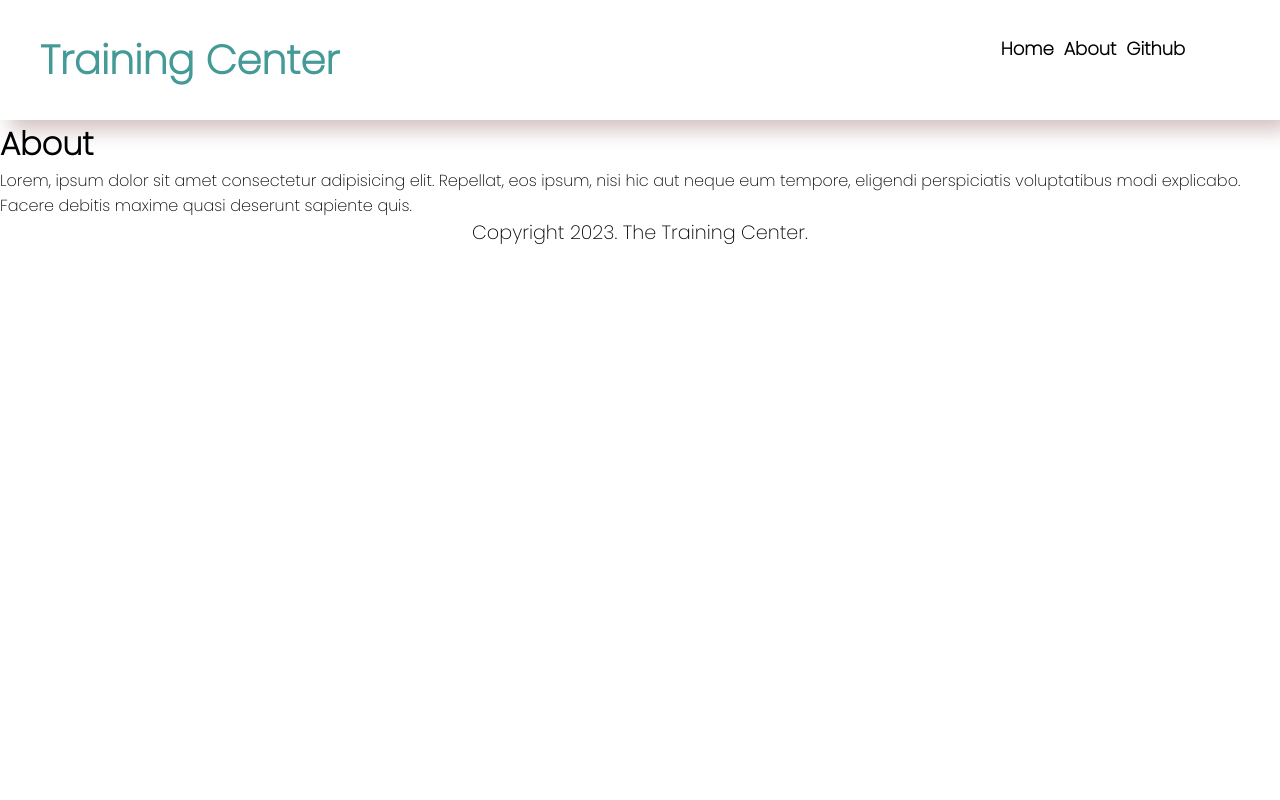
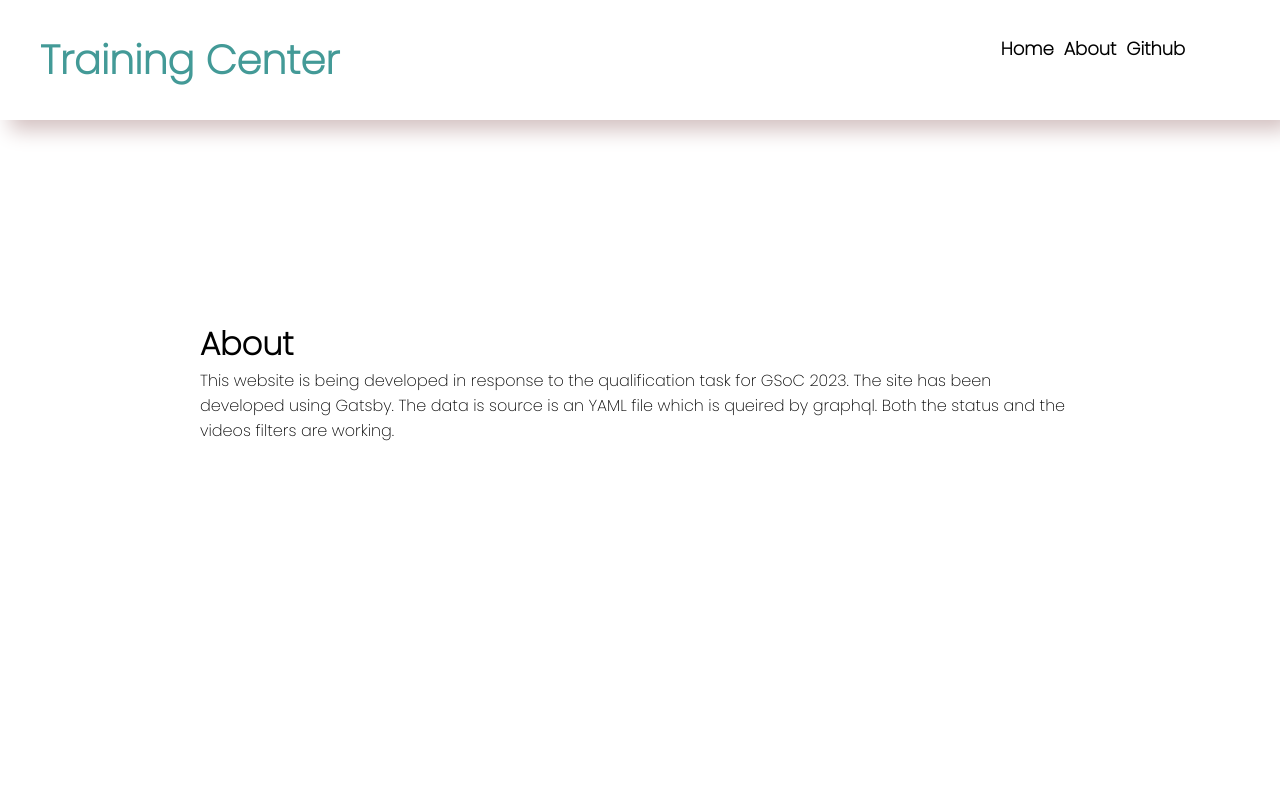
Before and after one commit to kowais915/Training-center, a Gatsby site: page /about in a window 1280 px wide. Shown: the top 800 px of the page. Built offline with nearby package versions, Linux system fonts and the light colour scheme; Gatsby itself is replaced by a stand-in of ours.

Commit message:
styled the about page

```diff
--- a/src/pages/about.js
+++ b/src/pages/about.js
@@ -7,8 +7,10 @@ const About = () => {
 
         <Layout>
 
-            <h1>About</h1>
-            <p>Lorem, ipsum dolor sit amet consectetur adipisicing elit. Repellat, eos ipsum, nisi hic aut neque eum tempore, eligendi perspiciatis voluptatibus modi explicabo. Facere debitis maxime quasi deserunt sapiente quis.</p>
+           <div className="about">
+           <h1>About</h1>
+            <p>This website is being developed in response to the qualification task for GSoC 2023. The site has been developed using Gatsby. The data is source is an YAML file which is queired by graphql. Both the status and the videos filters are working. </p>
+           </div>
 
         </Layout>
 
--- a/src/styles/styles.css
+++ b/src/styles/styles.css
@@ -38,6 +38,14 @@ body{
 
 }
 
+
+/* styliing the about page */
+.about{
+    padding: 200px 200px;
+    margin-bottom: 430px;
+}
+
+
 /* styling the footer */
 
 footer{
```
